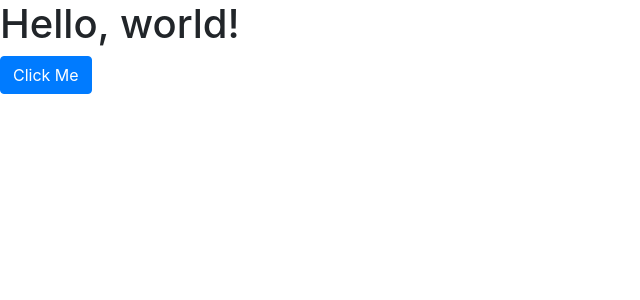
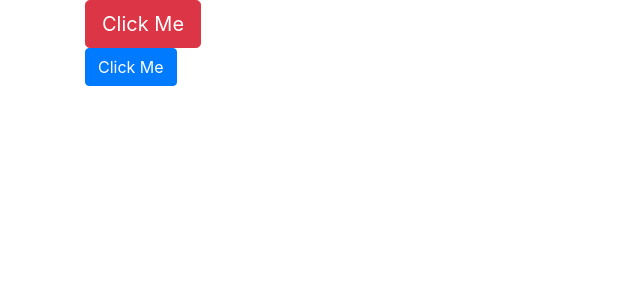
Before and after one commit to tarikmanoar/CMS-project-using-raw-PHP, a PHP site: page /sweetAlert.php in a window 1280 px wide. Shown: the top 300 px of the page, without its empty margins (0-640 px from the left). Run offline with PHP 8.4, Linux system fonts and the light colour scheme; some libraries are stand-ins or nearby versions.

Commit message:
This is demo

```diff
--- a/sweetAlert.php
+++ b/sweetAlert.php
@@ -9,7 +9,32 @@
 		<title>Hello, world!</title>
 	</head>
 	<body>
-		<h1>Hello, world!</h1>
+		<div class="container">
+			<div class="row">
+				<div class="col-lg-12">
+					<!-- Button trigger modal -->
+					<button type="button" class="btn btn-danger btn-lg" data-toggle="modal" data-target="#myModal">
+					Click Me
+					</button>
+					<!-- Modal -->
+					<div class="modal fade" id="myModal" tabindex="-1" role="dialog" aria-labelledby="myModalLabel" aria-hidden="true">
+						<div class="modal-dialog">
+							<div class="modal-content">
+								<div class="modal-header">
+									<h4 class="modal-title" id="myModalLabel">Modal titleModal titleModal title</h4>
+								</div>
+								<div class="modal-body">
+									...
+								</div>
+								<div class="modal-footer">
+									<button type="button" class="btn btn-default" data-dismiss="modal">Close</button>
+									<a href="index.php"><button type="button" class="btn btn-primary">Save changes</button></a>
+								</div>
+							</div>
+						</div>
+					</div>
+				</div>
+				<div class="col-lg-12">
 					<p class="btn btn-primary" onclick="wow()">Click Me</p>
 					<script type="text/javascript">
 						function wow(){
@@ -24,6 +49,10 @@
 							});
 						}
 					</script>
+				</div>
+			</div>
+		</div>
+
 		<!-- Optional JavaScript -->
 		<!-- jQuery first, then Popper.js, then Bootstrap JS -->
 		<script src="https://code.jquery.com/jquery-3.2.1.slim.min.js" integrity="sha384-KJ3o2DKtIkvYIK3UENzmM7KCkRr/rE9/Qpg6aAZGJwFDMVNA/GpGFF93hXpG5KkN" crossorigin="anonymous"></script>
```
Also changed, not shown: 1 other file. Lines whose indentation alone changed are shown as unchanged.
